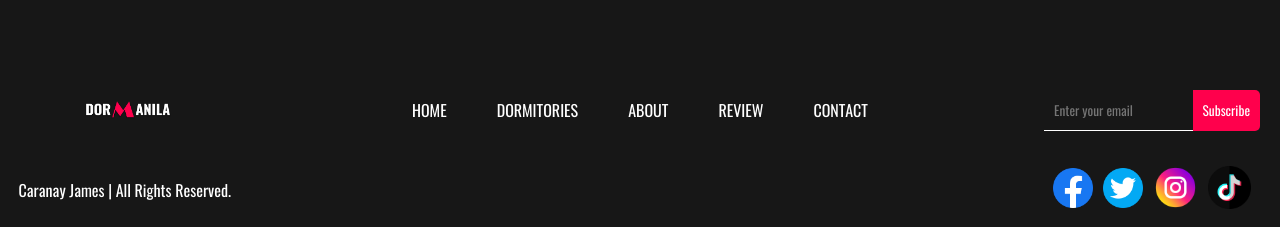
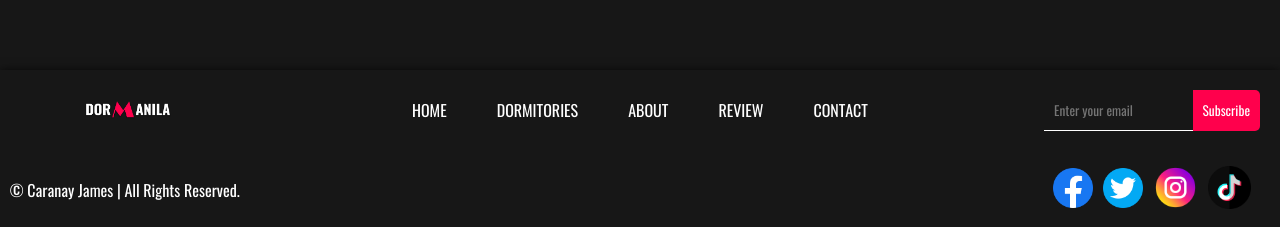
Before and after one commit to caranayjamesmichael/dormanila, a plain HTML site: page index.html in a window 1280 px wide. Shown: the part 3130-3357 px from the top of the page. Drawn offline with Linux system fonts and the light colour scheme; a script that the page names is missing.

Commit message:
Added a box shadow on footer

```diff
--- a/css/index.css
+++ b/css/index.css
@@ -413,6 +413,7 @@ main #contact .contact-right .contact-form form .buttons > input:hover {
 main #footer {
     height: 20vh;
     background-color: #171717;
+        box-shadow: 0px 2px 10px black;
 }
 
 main #footer .row-1 {
--- a/index.html
+++ b/index.html
@@ -193,7 +193,7 @@
 
             <div class="row-2">
                 <div class="credit">
-                    <p>Caranay James | All Rights Reserved.</p>
+                    <p>© Caranay James | All Rights Reserved.</p>
                 </div>
 
 
```
